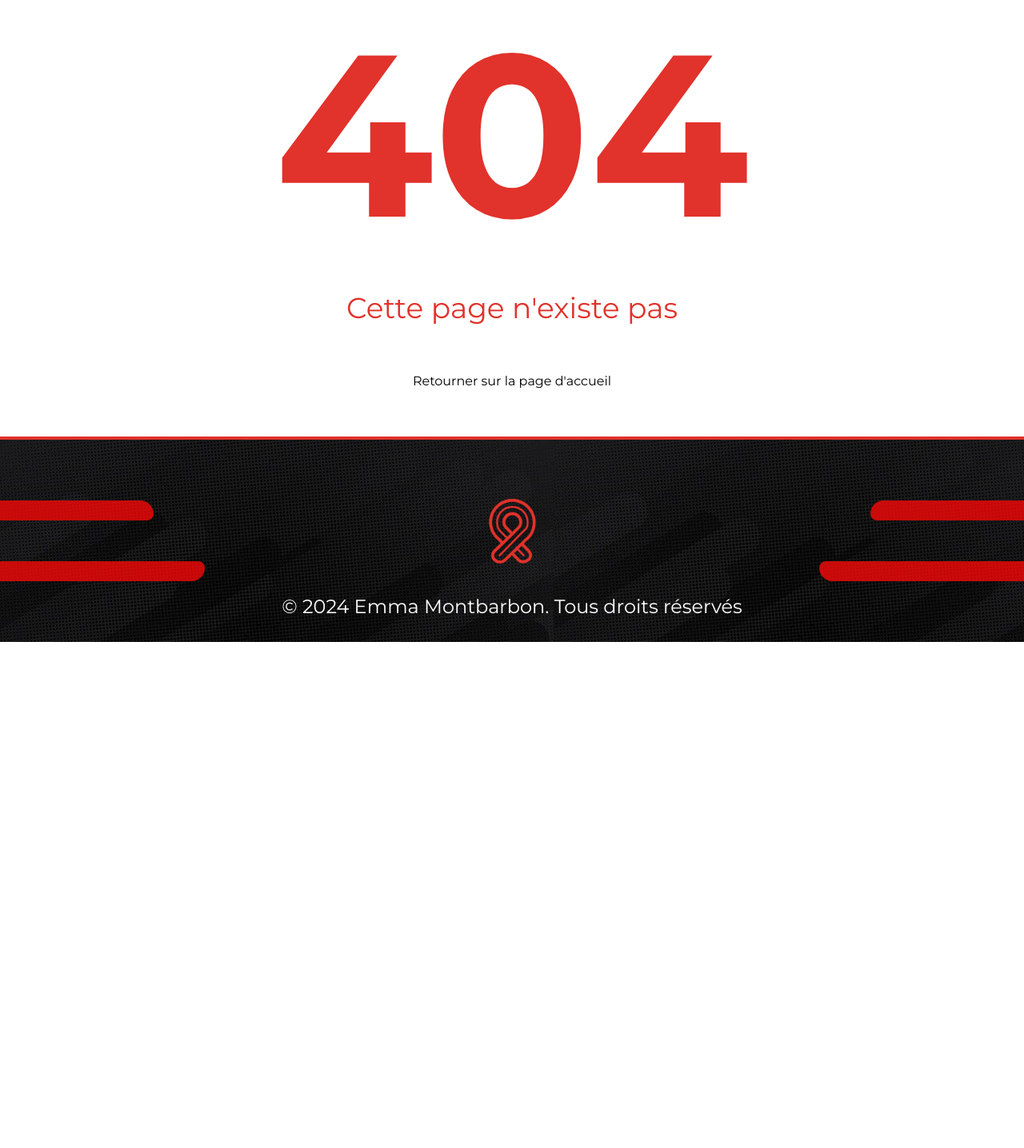
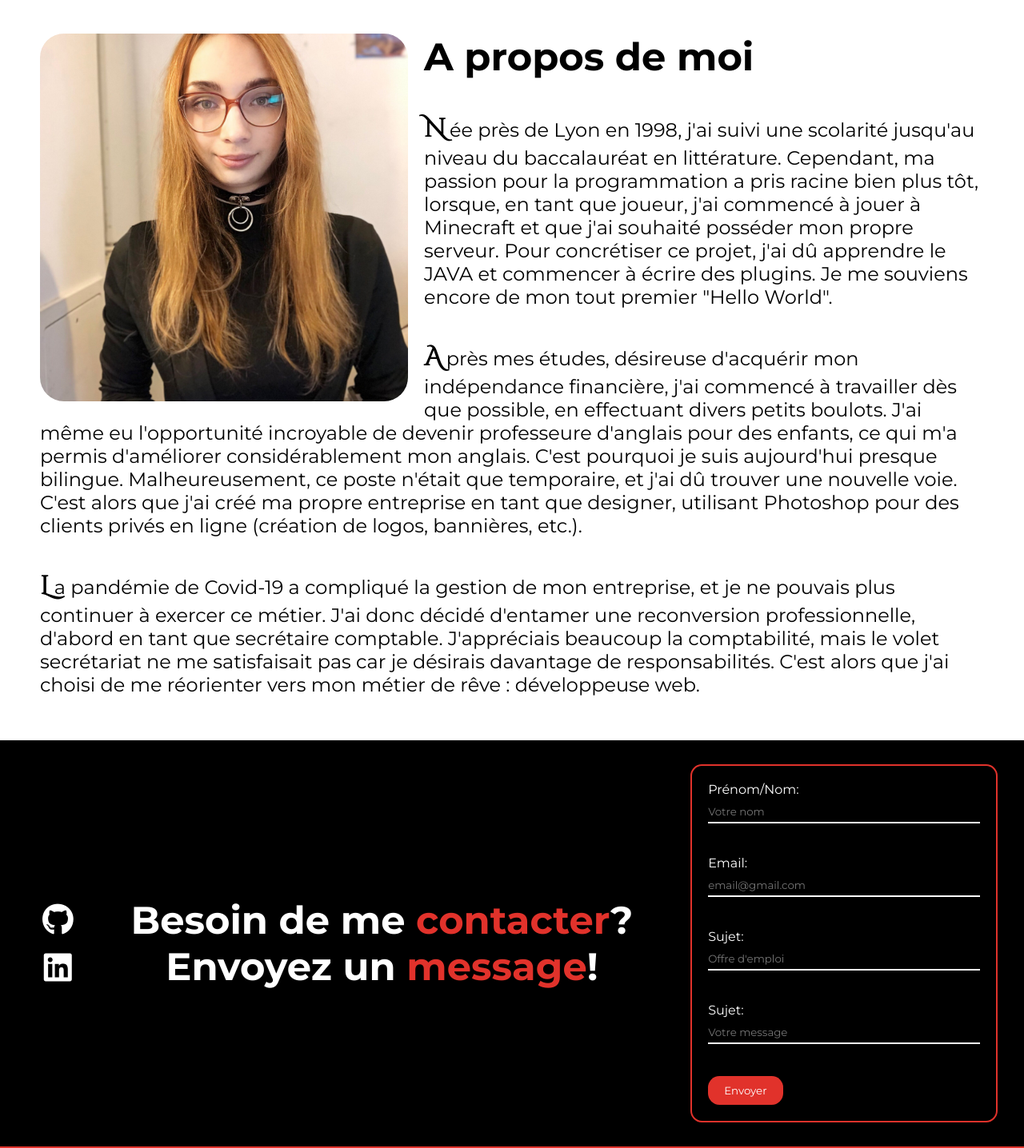
Before and after one commit to Dosylia/Portfolio, a React (Create React App) app: page /apropos in a window 1280 px wide. Before the commit this address had no page. Shown: the part 100-1536 px from the top of the page at 80% size. Before the commit the page ends 903 px from the top, so only its background shows below. Built offline with nearby package versions, Linux system fonts and the light colour scheme.

Commit message:
Page About done, design of component Contact done

```diff
--- /dev/null
+++ b/src/components/BlackHeader/blackheader.scss
@@ -0,0 +1,11 @@
+@import '../../assets/style/variables.module.scss';
+
+.black-header {
+  position: absolute;
+  background-color: black;
+  margin-top: -20vh;
+  height: 20vh;
+  width: 20vh;
+  width: 100%;
+  z-index: 1;
+}
--- /dev/null
+++ b/src/components/BlackHeader/index.jsx
@@ -0,0 +1,7 @@
+import './blackheader.scss'
+
+function BlackHeader() {
+  return <div className="black-header"></div>
+}
+
+export default BlackHeader
--- a/src/components/Card/card.scss
+++ b/src/components/Card/card.scss
@@ -40,7 +40,8 @@ article {
         border: 2px solid $secondary-color;
         border-radius: calc(0.1rem + 1vw);
         &:hover {
-          background-color: $background-color;
+          background-color: $main-color;
+          color: $secondary-color;
           border: 2px solid $secondary-color;
           i {
             color: $secondary-color;
--- a/src/components/Contact/contact.scss
+++ b/src/components/Contact/contact.scss
@@ -0,0 +1,77 @@
+@import '../../assets/style/variables.module.scss';
+
+.contact {
+  display: flex;
+  justify-content: space-around;
+  align-items: center;
+  padding: 30px 0;
+  background-color: $background-color;
+  border-top: 5px solid $secondary-color;
+  @media (max-width: 1080px) {
+    flex-direction: column;
+  }
+  .text-container {
+    text-align: center;
+    font-size: 2rem;
+    width: 50%;
+    color: $secondary-color;
+    @media (max-width: 1080px) {
+      width: 80%;
+      text-align: center;
+      padding: 30px 0;
+    }
+    span {
+      color: $main-color;
+    }
+  }
+  form {
+    width: 30%;
+    background-color: $background-color;
+    display: flex;
+    flex-direction: column;
+    justify-content: flex-start;
+    align-items: flex-start;
+    gap: 40px;
+    color: $secondary-color;
+    border: 2px solid $main-color;
+    border-radius: calc(0.1rem + 1vw);
+    padding: 20px;
+    @media (max-width: 1080px) {
+      width: 60%;
+    }
+    @media (max-width: 769px) {
+      width: 80%;
+    }
+    button {
+      background-color: $main-color;
+      color: $secondary-color;
+      border: none;
+      border-radius: calc(0.1rem + 1vw);
+      padding: 10px 20px;
+      cursor: pointer;
+      &:hover {
+        background-color: $secondary-color;
+        color: $main-color;
+      }
+    }
+    .input-row {
+      display: flex;
+      flex-direction: column;
+      gap: 10px;
+      width: 100%;
+      input {
+        width: 100%;
+        color: $secondary-color;
+        background-color: $background-color;
+        border: none;
+        border-bottom: 2px solid $secondary-color;
+        padding-bottom: 5px;
+        outline: none;
+        &:active {
+          border: none;
+          border-bottom: 2px solid $main-color;
+        }
+      }
+    }
+  }
+}
--- a/src/components/Contact/index.jsx
+++ b/src/components/Contact/index.jsx
@@ -10,11 +10,13 @@ function Contact() {
   return (
     <section className="contact">
       <Social />
-      <div>
-        <form
-          onSubmit={(event) => handleSubmit(event, form.current)}
-          ref={form}
-        >
+      <div className="text-container">
+        <h1>
+          Besoin de me <span>contacter</span>? Envoyez un <span>message</span>!
+        </h1>
+      </div>
+      <form onSubmit={(event) => handleSubmit(event, form.current)} ref={form}>
+        <div className="input-row">
           <label htmlFor="name">Prénom/Nom:</label>
           <input
             type="text"
@@ -25,7 +27,9 @@ function Contact() {
             onChange={handleChange}
             required
           />
+        </div>
 
+        <div className="input-row">
           <label htmlFor="email">Email:</label>
           <input
             type="email"
@@ -36,7 +40,9 @@ function Contact() {
             onChange={handleChange}
             required
           />
+        </div>
 
+        <div className="input-row">
           <label htmlFor="topic">Sujet:</label>
           <input
             type="text"
@@ -47,7 +53,9 @@ function Contact() {
             onChange={handleChange}
             required
           />
+        </div>
 
+        <div className="input-row">
           <label htmlFor="message">Sujet:</label>
           <input
             type="text"
@@ -58,15 +66,14 @@ function Contact() {
             onChange={handleChange}
             required
           />
+        </div>
 
-          <div>
-            <button type="submit" className="btn-submit">
-              Envoyer
-            </button>
-            <div className="error-message"></div>
-          </div>
-        </form>
-      </div>
+        <div className="button-div">
+          <button type="submit" className="btn-submit">
+            Envoyer
+          </button>
+        </div>
+      </form>
     </section>
   )
 }
--- a/src/components/Header/header.scss
+++ b/src/components/Header/header.scss
@@ -1,6 +1,7 @@
 @import '../../assets/style/variables.module.scss';
 
 header {
+  position: fixed;
   display: flex;
   justify-content: space-between;
   align-items: center;
--- a/src/functions/submitForm.jsx
+++ b/src/functions/submitForm.jsx
@@ -35,11 +35,5 @@ export default function useFormData() {
       )
   }
 
-  function ShowError(error) {
-    const errorMessageElement = document.querySelector('.error-message')
-    errorMessageElement.textContent = error
-    errorMessageElement.style.color = 'red'
-  }
-
-  return { formData, handleChange, handleSubmit, ShowError }
+  return { formData, handleChange, handleSubmit }
 }
--- a/src/index.jsx
+++ b/src/index.jsx
@@ -2,6 +2,7 @@ import React from 'react'
 import ReactDOM from 'react-dom/client'
 import { BrowserRouter as Router, Routes, Route } from 'react-router-dom'
 import Home from './pages/Home/'
+import About from './pages/About/'
 import Header from './components/Header'
 import Footer from './components/Footer'
 import Error from './pages/Error'
@@ -14,6 +15,7 @@ root.render(
       <Header />
       <Routes>
         <Route path="/" element={<Home />} />
+        <Route path="/apropos" element={<About />} />
         <Route path="*" element={<Error />} />
       </Routes>
       <Footer />
--- /dev/null
+++ b/src/pages/About/about.scss
@@ -0,0 +1,33 @@
+@import '../../assets/style/variables.module.scss';
+@import url('https://fonts.googleapis.com/css2?family=Cinzel+Decorative&display=swap');
+
+.apropos {
+  padding: 30px;
+  img {
+    float: left;
+    width: 500px;
+    height: 500px;
+    border-radius: 50px;
+    padding: 20px;
+  }
+
+  .apropos-container {
+    width: 100%;
+    h1 {
+      padding: 20px;
+      font-size: 3rem;
+    }
+
+    p {
+      padding: 20px;
+      font-size: 1.5rem;
+      overflow-wrap: break-word;
+      span {
+        font-size: 2rem;
+        font-family: 'Cinzel Decorative', serif;
+        font-weight: bold;
+        padding-right: 5px;
+      }
+    }
+  }
+}
--- /dev/null
+++ b/src/pages/About/index.jsx
@@ -0,0 +1,53 @@
+import './about.scss'
+import Emma from '../../assets/img/picture-emma.jpg'
+import Contact from '../../components/Contact'
+import BlackHeader from '../../components/BlackHeader'
+
+function About() {
+  return (
+    <main>
+      <BlackHeader />
+      <section className="apropos">
+        <img src={Emma} alt="Emma Montbarbon, jeune développeuse web" />
+        <div className="apropos-container">
+          <h1>A propos de moi</h1>
+          <p>
+            <span>N</span>ée près de Lyon en 1998, j'ai suivi une scolarité
+            jusqu'au niveau du baccalauréat en littérature. Cependant, ma
+            passion pour la programmation a pris racine bien plus tôt, lorsque,
+            en tant que joueur, j'ai commencé à jouer à Minecraft et que j'ai
+            souhaité posséder mon propre serveur. Pour concrétiser ce projet,
+            j'ai dû apprendre le JAVA et commencer à écrire des plugins. Je me
+            souviens encore de mon tout premier "Hello World".
+          </p>
+
+          <p>
+            <span>A</span>près mes études, désireuse d'acquérir mon indépendance
+            financière, j'ai commencé à travailler dès que possible, en
+            effectuant divers petits boulots. J'ai même eu l'opportunité
+            incroyable de devenir professeure d'anglais pour des enfants, ce qui
+            m'a permis d'améliorer considérablement mon anglais. C'est pourquoi
+            je suis aujourd'hui presque bilingue. Malheureusement, ce poste
+            n'était que temporaire, et j'ai dû trouver une nouvelle voie. C'est
+            alors que j'ai créé ma propre entreprise en tant que designer,
+            utilisant Photoshop pour des clients privés en ligne (création de
+            logos, bannières, etc.).
+          </p>
+
+          <p>
+            <span>L</span>a pandémie de Covid-19 a compliqué la gestion de mon
+            entreprise, et je ne pouvais plus continuer à exercer ce métier.
+            J'ai donc décidé d'entamer une reconversion professionnelle, d'abord
+            en tant que secrétaire comptable. J'appréciais beaucoup la
+            comptabilité, mais le volet secrétariat ne me satisfaisait pas car
+            je désirais davantage de responsabilités. C'est alors que j'ai
+            choisi de me réorienter vers mon métier de rêve : développeuse web.
+          </p>
+        </div>
+      </section>
+      <Contact />
+    </main>
+  )
+}
+
+export default About
--- a/src/pages/Home/home.scss
+++ b/src/pages/Home/home.scss
@@ -11,7 +11,7 @@
   width: 100%;
   margin-top: -100vh;
   overflow: hidden;
-  section {
+  .home-section {
     margin-top: 120vh;
     display: flex;
     justify-content: space-around;
--- a/src/pages/Home/index.jsx
+++ b/src/pages/Home/index.jsx
@@ -3,7 +3,6 @@ import './home.scss'
 import Card from '../../components/Card'
 import Projects from '../../datas/projects.json'
 import Social from '../../components/Social'
-import Contact from '../../components/Contact'
 
 function Home() {
   const [currentProjectIndex, setCurrentProjectIndex] = useState(0)
@@ -20,7 +19,7 @@ function Home() {
   return (
     <main>
       <div className="home-container">
-        <section>
+        <section className="home-section">
           <Social />
           <div className="title">
             <h1>
@@ -51,7 +50,6 @@ function Home() {
             ))}
           </div>
         </section>
-        <Contact />
       </div>
     </main>
   )
```
Also changed, not shown: src/assets/img/picture-emma.jpg (added).
